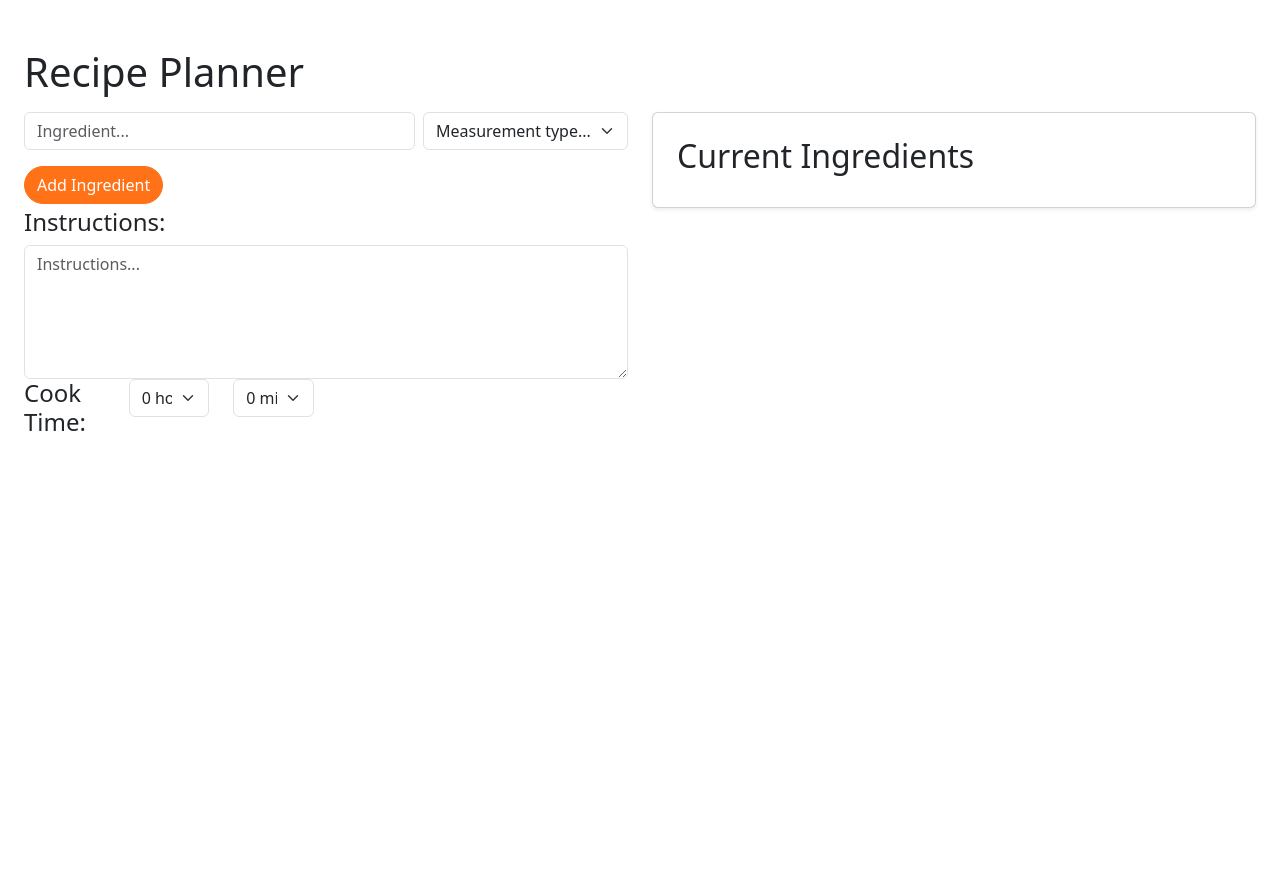
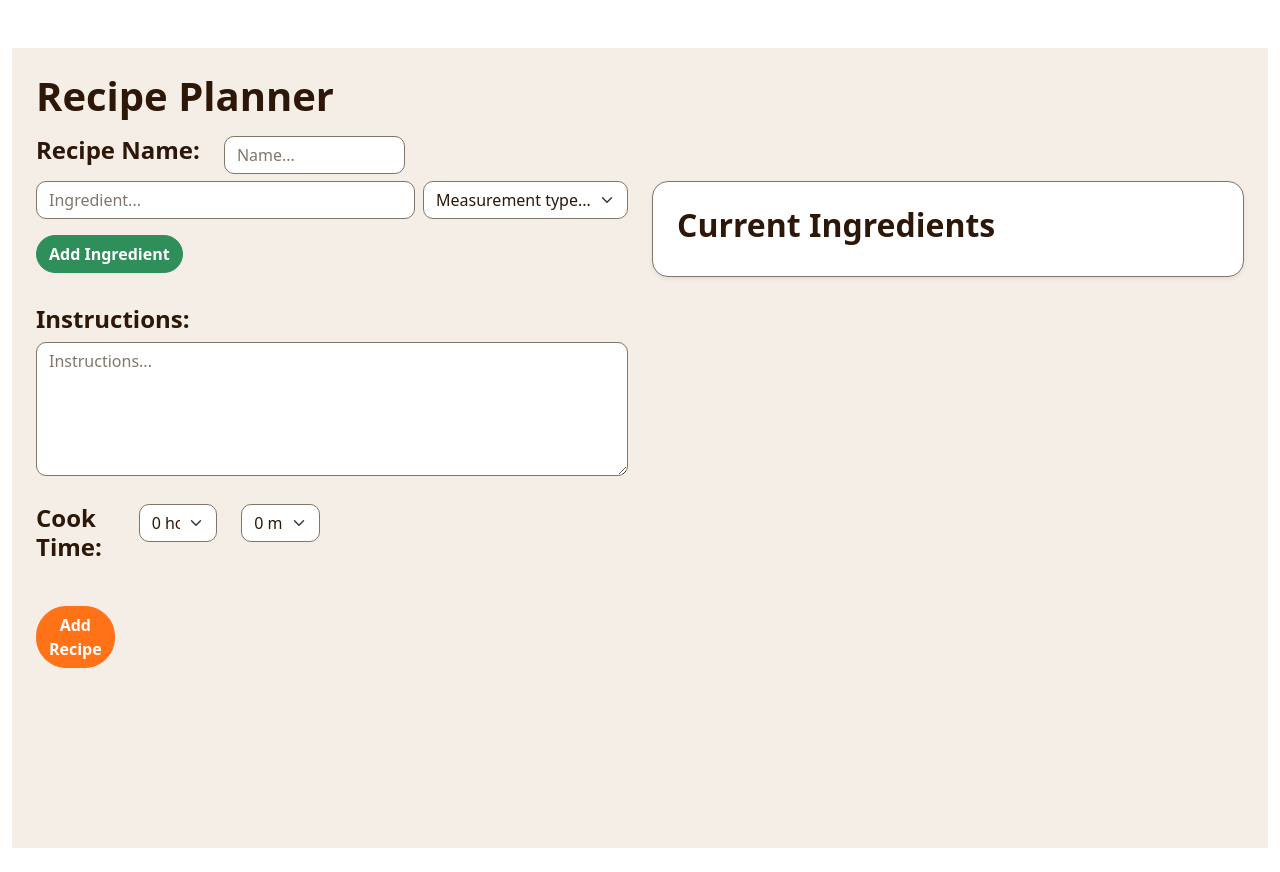
Before and after one commit to CamdenSmith-GV/CIS350_Recipe_Planner, a React (Create React App) app in the folder frontend/: page / in a window 1280 px wide. Both pictures are taken after a click on the button "Open Recipe Planner". Before the commit the page ends 800 px from the top, so only its background shows below. Built offline with nearby package versions, Linux system fonts and the light colour scheme.

Commit message:
Recipe Enter page 90%

```diff
--- a/frontend/src/App.css
+++ b/frontend/src/App.css
@@ -1,14 +1 @@
-.btn.custom-orange-btn
-{
-  background-color: #FF7218;
-  border-color: #FF7218;
-  border-radius: 30px;
-  color: white;
-}
-
-.btn.custom-orange-btn:hover
-{
-  background-color: #FF3228;
-  border-color: #FF7228;
-  color: white;
-}
+/* Button and theme styles now live in ./constants.js (THEME_STYLES). */
--- a/frontend/src/App.js
+++ b/frontend/src/App.js
@@ -10,6 +10,7 @@ import { useState } from "react";
 import "bootstrap/dist/css/bootstrap.min.css";
 import "./App.css";
 import RecipePlanner from "./components/RecipePlanner";
+import { THEME_STYLES } from "./constants";
 
 function App()
 {
@@ -30,7 +31,12 @@ function App()
     );
   }
 
-  return <div className="container-fluid py-4">{content}</div>;
+  return (
+    <div className="container-fluid py-4">
+      <style>{THEME_STYLES}</style>
+      {content}
+    </div>
+  );
 }
 
 export default App;
--- a/frontend/src/components/RecipePlanner.js
+++ b/frontend/src/components/RecipePlanner.js
@@ -18,7 +18,9 @@ import
 
 function RecipePlanner()
 {
+  const [savedRecipes, setSavedRecipes] = useState([]);
   const [ingredientList, setIngredientList] = useState([]);
+  const [recipName, setName] = useState("");
   const [instructions, setInstructions] = useState("");
   const [hours, setHours] = useState("0");
   const [minutes, setMinutes] = useState("0");
@@ -66,9 +68,43 @@ function RecipePlanner()
     return `${ingredient.amount} ${ingredient.unit} ${ingredient.name}`;
   };
 
+  const addRecipe = () =>
+  {
+    if (ingredientList.length === 0) {
+      return;
+    }
+
+    const recipe = createRecipe(recipName, ingredientList, instructions, hours, minutes);
+
+    // recipe will be sent to the backend later
+    setSavedRecipes([...savedRecipes, recipe]);
+
+    // Reset the form for the next recipe.
+    setIngredientList([]);
+    setInstructions("");
+    setHours("0");
+    setMinutes("0");
+    setCurrentIngredient(createEmptyIngredient());
+  };
+
   return (
-    <div className="container-fluid mt-4">
-      <h1 className="mb-3">Recipe Planner</h1>
+    <div className="container-fluid mt-4 p-4 recipe-page">
+      <h1 className="mb-3 recipe-title">Recipe Planner</h1>
+
+      <div className="row g-4">
+        <div className="col-auto">
+          <h4 className="mb-3 recipe-heading">Recipe Name:</h4>
+        </div>
+        <div className="col-md-2">
+          <input
+            className="form-control recipe-input"
+            type="text"
+            placeholder="Name..."
+            value={recipName}
+            onChange={(event) => setName(event.target.value)}
+          />
+        </div>
+      </div>
       <div className="row g-4">
         <div className="col-md-6">
           {/* Ingrediant enter col*/}
@@ -76,7 +112,7 @@ function RecipePlanner()
             {/* Ingredient name */}
             <div className="col">
               <input
-                className="form-control"
+                className="form-control recipe-input"
                 type="text"
                 placeholder="Ingredient..."
                 value={currentIngredient.name}
@@ -87,7 +123,7 @@ function RecipePlanner()
             {/* Measurement type dropdown */}
             <div className="col-auto">
               <select
-                className="form-select"
+                className="form-select recipe-input"
                 value={currentIngredient.measurementType}
                 onChange={(event) =>
                   handleMeasurementTypeChange(event.target.value)
@@ -104,7 +140,7 @@ function RecipePlanner()
             {unitOptions.length > 0 && (
               <div className="col-auto">
                 <select
-                  className="form-select"
+                  className="form-select recipe-input"
                   value={currentIngredient.unit}
                   onChange={(event) => updateRow({ unit: event.target.value })}
                 >
@@ -123,7 +159,7 @@ function RecipePlanner()
             {currentIngredient.measurementType !== "" && (
               <div className="col-auto">
                 <input
-                  className="form-control"
+                  className="form-control recipe-input"
                   type="number"
                   placeholder="Amount..."
                   value={currentIngredient.amount}
@@ -134,7 +170,7 @@ function RecipePlanner()
           </div>
 
           <button
-            className="btn custom-orange-btn mt-2"
+            className="btn custom-green-btn mt-2"
             onClick={addIngredient}
           >
             Add Ingredient
@@ -142,22 +178,22 @@ function RecipePlanner()
         </div>
 
         <div className="col-md-6">
-          <div className="card p-4 shadow-sm">
+          <div className="card recipe-card p-4 shadow-sm">
             <h2>Current Ingredients</h2>
 
             {ingredientList.map((ingredient, index) => (
-              <p key={index}>{formatIngredient(ingredient)}</p>
+              <p key={index} className="recipe-ingredient-item">{formatIngredient(ingredient)}</p>
             ))}
           </div>
         </div>
       </div>
 
-      <div className="row g-4">
+      <div className="row g-4 mt-1">
         {/* Enter Instructions */}
         <div className="col-md-6">
-          <h4>Instructions:</h4>
+          <h4 className="recipe-heading">Instructions:</h4>
           <textarea
-            className="form-control"
+            className="form-control recipe-input"
             placeholder="Instructions..."
             rows="5"
             value={instructions}
@@ -166,14 +202,14 @@ function RecipePlanner()
         </div>
       </div>
 
-      <div className="row g-4">
+      <div className="row g-4 mt-1">
         <div className="col-md-1">
-          <h4>Cook Time:</h4>
+          <h4 className="recipe-heading">Cook Time:</h4>
         </div>
 
         <div className="col-md-1">
           <select
-            className="form-select"
+            className="form-select recipe-input"
             value={hours}
             onChange={(event) => setHours(event.target.value)}
           >
@@ -187,7 +223,7 @@ function RecipePlanner()
 
         <div className="col-md-1">
           <select
-          className="form-select"
+          className="form-select recipe-input"
           value={minutes}
           onChange={(event) => setMinutes(event.target.value)}
           >
@@ -199,9 +235,19 @@ function RecipePlanner()
 
           </select>
         </div>
+      </div>
 
+      <div className="row g-4 mt-1">
+        <div className="col-md-1">
+           <button
+            className="btn custom-orange-btn mt-2"
+            onClick={addRecipe}
+          >
+            Add Recipe
+          </button>
+        </div>
+      </div>
 
-      </div>
     </div>
   );
 }
--- a/frontend/src/constants.js
+++ b/frontend/src/constants.js
@@ -9,6 +9,112 @@
 export const VOLUME_UNITS = ["tsp", "tbsp", "fl oz", "cup", "pint", "quart", "gallon", "mL", "L"];
 export const MASS_UNITS = ["oz", "lbs", "g", "kg"];
 
+// Colors used for the recipe planner theme
+export const THEME =
+{
+  white: "#FFFFFF",
+  cream: "#F5EEE6",
+  green: "#2F8F5B",
+  orange: "#FF7218",
+  brown: "#2D1708",
+  taupe: "#80766B",
+};
+
+export const THEME_STYLES = `
+.recipe-page
+{
+  background-color: ${THEME.cream};
+  color: ${THEME.brown};
+  min-height: 100vh;
+}
+
+.recipe-title
+{
+  color: ${THEME.brown};
+  font-weight: bold;
+}
+
+.recipe-heading
+{
+  color: ${THEME.brown};
+  font-weight: bold;
+}
+
+.recipe-card
+{
+  background-color: ${THEME.white};
+  border: 1px solid ${THEME.taupe};
+  border-radius: 16px;
+}
+
+.recipe-card h2
+{
+  color: ${THEME.brown};
+  font-weight: bold;
+}
+
+.recipe-ingredient-item
+{
+  color: ${THEME.brown};
+  border-bottom: 1px solid ${THEME.taupe};
+  padding-bottom: 0.4rem;
+  margin-bottom: 0.4rem;
+}
+
+.recipe-input
+{
+  background-color: ${THEME.white};
+  border: 1px solid ${THEME.taupe};
+  color: ${THEME.brown};
+  border-radius: 10px;
+}
+
+.recipe-input::placeholder
+{
+  color: ${THEME.taupe};
+}
+
+.recipe-input:focus
+{
+  background-color: ${THEME.white};
+  border-color: ${THEME.green};
+  color: ${THEME.brown};
+  box-shadow: 0 0 5px ${THEME.green};
+}
+
+.btn.custom-orange-btn
+{
+  background-color: ${THEME.orange};
+  border-color: ${THEME.orange};
+  border-radius: 30px;
+  color: ${THEME.white};
+  font-weight: bold;
+}
+
+.btn.custom-orange-btn:hover
+{
+  background-color: ${THEME.brown};
+  border-color: ${THEME.brown};
+  color: ${THEME.white};
+}
+
+.btn.custom-green-btn
+{
+  background-color: ${THEME.green};
+  border-color: ${THEME.green};
+  border-radius: 30px;
+  color: ${THEME.white};
+  font-weight: bold;
+}
+
+.btn.custom-green-btn:hover
+{
+  background-color: ${THEME.brown};
+  border-color: ${THEME.brown};
+  color: ${THEME.white};
+}
+`;
+
 export const createEmptyIngredient = () =>
 ({
   name: "",
@@ -17,8 +123,9 @@ export const createEmptyIngredient = () =>
   amount: "",
 });
 
-export const createRecipe = (ingredientList, instructions, hours, minutes) =>
+export const createRecipe = (recipeName, ingredientList, instructions, hours, minutes) =>
 ({
+  name: recipeName,
   ingredients: ingredientList,
   instructions: instructions,
   cookTimeMinutes: Number(hours) * 60 + Number(minutes),
```
